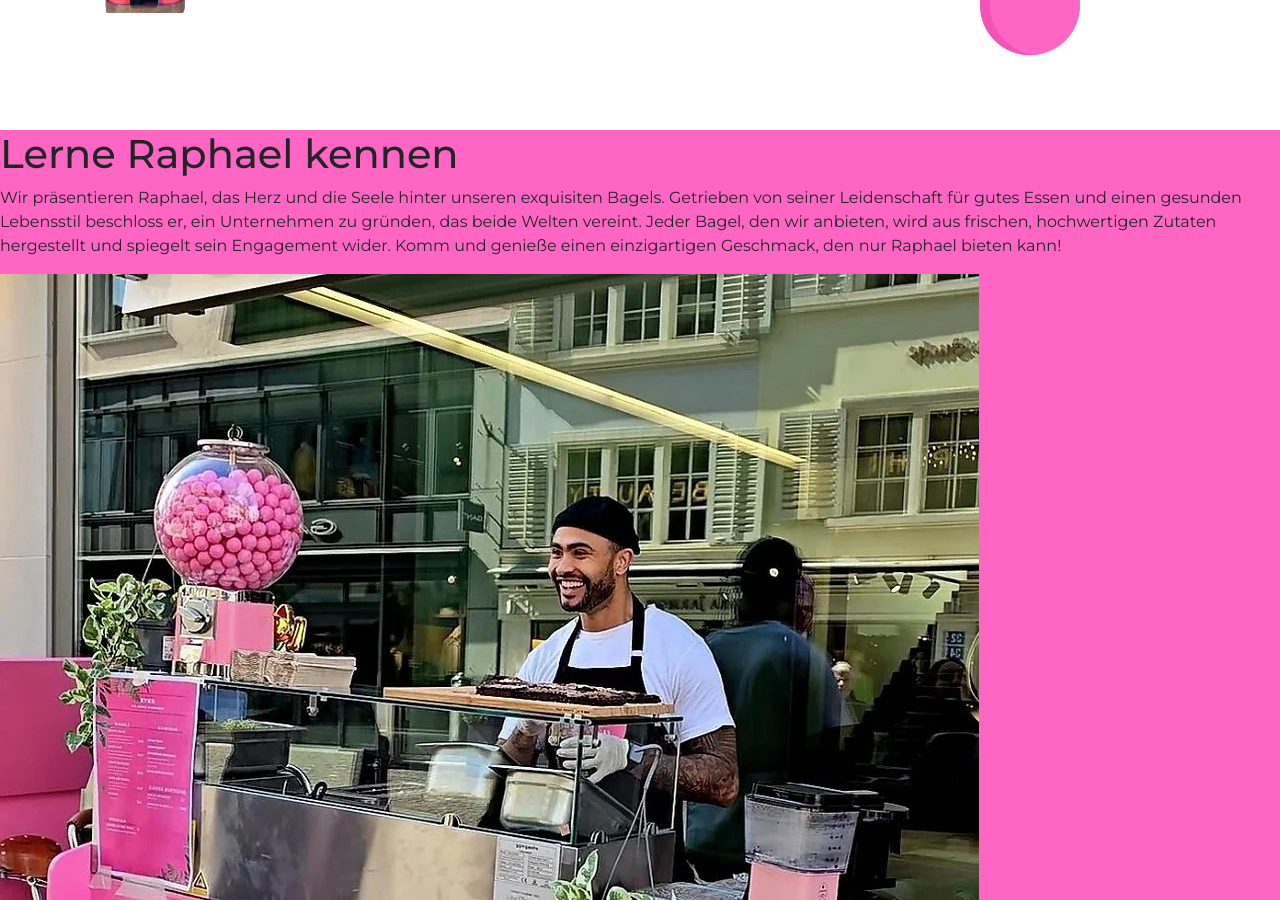
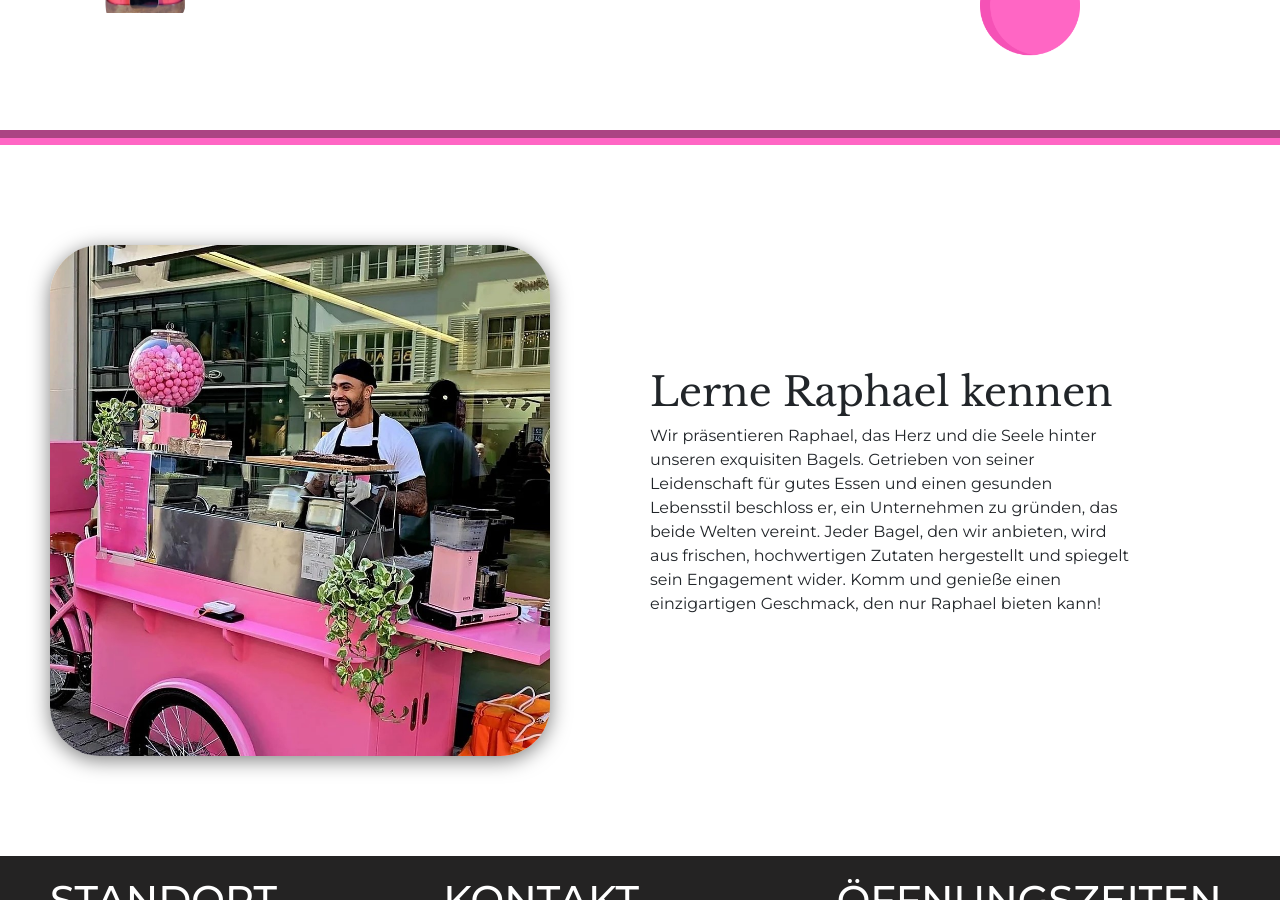
Before and after one commit to HeyTiina/kynd, a React (Create React App) app: page /UberUnsScreen in a window 1280 px wide. Shown: the part 1900-2800 px from the top of the page. Built offline with nearby package versions, Linux system fonts and the light colour scheme.

Commit message:
owner finished

```diff
--- a/src/uberUnsScreen/Owner.css
+++ b/src/uberUnsScreen/Owner.css
@@ -1,15 +1,27 @@
-.guy {
-  background-image: url("./img/tasks.png"); /* Agrega la ruta de tu imagen aquí */
-  background-position: center; /* Centra la imagen dentro del contenedor */
-  background-repeat: no-repeat; /* Evita que la imagen se repita */
-  background-position: 5% 50%;
-  background-size: 14% auto;
-  padding: 150px 0;
+.owner {
   background-color: white;
+  border-top: 15px groove #ff66c4;
+}
+
+.container-owner {
+  padding: 100px 50px;
+  display: flex;
+  align-items: center;
+  flex-direction: row-reverse;
+  justify-content: space-between; /* O space-evenly */
+}
+
+.title-owner {
+  font-family: "Libre Baskerville", serif;
+  padding: 0 100px;
+}
+
+.title-owner p {
+  font-family: "Montserrat", sans-serif;
 }
 
 .Raphael {
-  display: block;
-  width: 100px;
-  border-radius: 50%;
+  width: 500px;
+  border-radius: 50px;
+  box-shadow: 0 4px 20px rgba(0, 0, 0, 0.5);
 }
--- a/src/uberUnsScreen/Owner.js
+++ b/src/uberUnsScreen/Owner.js
@@ -1,24 +1,28 @@
-import React from 'react'
+import React from "react";
+import "./Owner.css";
 
 import Raphael from "./img/Raphael.jpg";
 
-
 const Guy = () => {
   return (
-    <div className='guy'>
-      <h1>Lerne Raphael kennen</h1>
-      <p>
-        Wir präsentieren Raphael, das Herz und die Seele hinter unseren
-        exquisiten Bagels. Getrieben von seiner Leidenschaft für gutes Essen und
-        einen gesunden Lebensstil beschloss er, ein Unternehmen zu gründen, das
-        beide Welten vereint. Jeder Bagel, den wir anbieten, wird aus frischen,
-        hochwertigen Zutaten hergestellt und spiegelt sein Engagement wider.
-        Komm und genieße einen einzigartigen Geschmack, den nur Raphael bieten
-        kann!
-      </p>
-      <img src={Raphael} alt='Raphael' className='Raphael'></img>
+    <div className="owner">
+      <div className="container-owner">
+        <div className="title-owner">
+          <h1>Lerne Raphael kennen</h1>
+          <p>
+            Wir präsentieren Raphael, das Herz und die Seele hinter unseren
+            exquisiten Bagels. Getrieben von seiner Leidenschaft für gutes Essen
+            und einen gesunden Lebensstil beschloss er, ein Unternehmen zu
+            gründen, das beide Welten vereint. Jeder Bagel, den wir anbieten,
+            wird aus frischen, hochwertigen Zutaten hergestellt und spiegelt
+            sein Engagement wider. Komm und genieße einen einzigartigen
+            Geschmack, den nur Raphael bieten kann!
+          </p>
+        </div>
+        <img src={Raphael} alt="Raphael" className="Raphael"></img>
+      </div>
     </div>
   );
-}
+};
 
-export default Guy
+export default Guy;
--- a/src/uberUnsScreen/lokal.css
+++ b/src/uberUnsScreen/lokal.css
@@ -1,10 +1,11 @@
 .lokal {
   background-color: white;
 }
+
 .container-lokal {
   padding: 100px 50px;
-  display: grid;
-  grid-template-columns: 1fr 1fr; /* Dos columnas de igual tamaño */
+  display: flex;
+  align-items: center;
 }
 
 .title-lokal {
```
